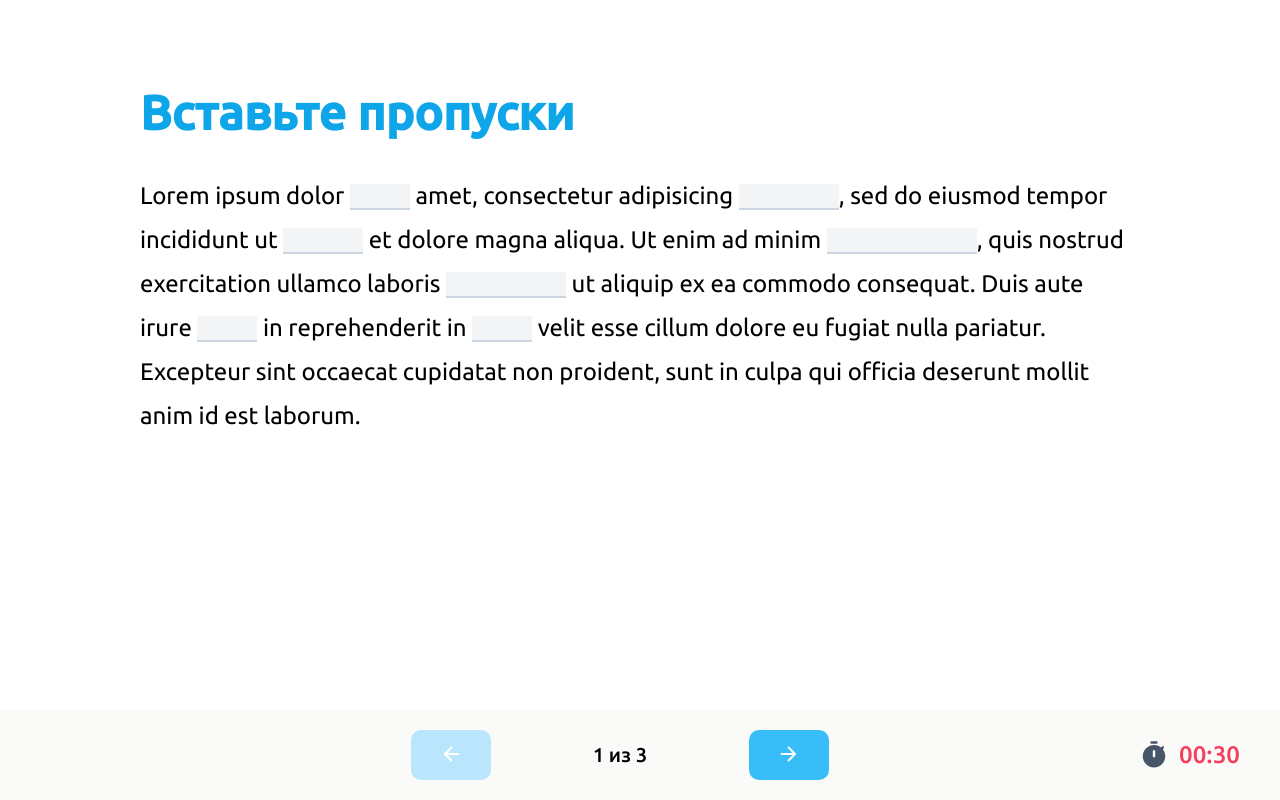
After one commit to syviline/vega1, a Flask app: page /task in a window 1280 px wide. The commit adds this page. Run offline with Flask 2, Linux system fonts and the light colour scheme.

Commit message:
task template

```diff
--- a/app.py
+++ b/app.py
@@ -6,6 +6,14 @@ app = Flask(__name__)
 def index():
     return render_template('landing.html')
 
+@app.route('/home')
+def home():
+    return render_template('home.html')
+
+@app.route('/task')
+def task():
+    return render_template('task.html')
+
 
 if __name__ == "__main__":
     app.run(debug=True)
--- /dev/null
+++ b/static/style/home.css
@@ -0,0 +1,5 @@
+* {
+  font-family: 'Inter', 'Ubuntu', sans-serif;
+  padding: 0;
+  margin: 0;
+}
--- /dev/null
+++ b/static/style/task.css
@@ -0,0 +1,161 @@
+* {
+  font-family: 'Ubuntu', sans-serif;
+  padding: 0;
+  margin: 0;
+}
+
+html, body {
+  height: 100%;
+}
+
+.footer__container {
+  width: 500px;
+  margin: 0 auto;
+}
+
+.container {
+  max-width: 1000px;
+  margin: 0 auto;
+}
+
+body {
+  display: flex;
+  flex-direction: column;
+}
+
+.content {
+  font-family: 'Inter', sans-serif;
+  flex: 1 0 auto;
+  font-weight: 400;
+  font-size: 24px;
+  line-height: 44px;
+}
+
+.content .container {
+  padding: 50px;
+}
+
+h1 {
+  padding: 40px 0;
+  color: #0ea5e9;
+}
+
+.task__input {
+  height: 26px;
+  font-size: 22px;
+  width: 60px;
+  border: none;
+  border-bottom: 2px solid #cbd5e1;
+  background-color: #f3f4f6;
+  box-sizing: border-box;
+  outline: none;
+  padding: 0 8px;
+}
+
+.lWKqsa {
+  width: 100px;
+}
+
+.smcSLA {
+  width: 80px;
+}
+
+.sllwOa {
+  width: 150px;
+}
+
+.WklakS {
+  width: 120px;
+}
+
+footer {
+  display: flex;
+  font-size: 20px;
+  justify-content: space-between;
+  align-items: center;
+  font-weight: 500;
+  flex-shrink: 0;
+  height: 90px;
+  background-color: #fafaf9;
+}
+
+footer .footer__container {
+  flex: 2;
+  display: flex;
+  min-width: 300px;
+  justify-content: space-evenly;
+  align-items: center;
+}
+
+footer .footer__left {
+  flex: 1;
+}
+
+footer .footer__right {
+  flex: 1;
+}
+
+footer button {
+  width: 80px;
+  height: 50px;
+  border: none;
+  border-radius: 10px;
+  background-color: #38bdf8;
+  color: white;
+  outline: none;
+  transition: 0.2s;
+}
+
+.footer__right {
+  display: flex;
+  align-items: center;
+  justify-content: flex-end;
+  margin-right: 40px;
+  font-size: 24px;
+}
+
+.footer__right .icon {
+  color: #475569;
+  font-size: 30px;
+  margin-right: 10px;
+}
+
+.footer__right .timer__time {
+  color: #f43f5e;
+}
+
+footer button:hover {
+  cursor: pointer;
+  background-color: #0ea5e9;
+  transition: 0.2s;
+}
+
+footer button.inactive {
+  background-color: #bae6fd;
+  cursor: default;
+}
+
+@media(max-width:770px) {
+  footer {
+    justify-content: space-between;
+  }
+
+  footer .footer__left {
+    display: none;
+  }
+
+  .content .container {
+    padding: 15px;
+  }
+
+  .task__text {
+    font-size: 20px;
+    line-height: 34px;
+  }
+}
+
+@media(max-width:450px) {
+  footer button {
+    width: 50px;
+  }
+}
--- a/templates/landing.html
+++ b/templates/landing.html
@@ -36,6 +36,10 @@
           <div class="form">
             <div class="label">Регистрация</div>
             <div class="login__element">
+              <span class="input__label">Логин:</span>
+              <input type="text">
+            </div>
+            <div class="login__element">
               <span class="input__label">Почта:</span>
               <input type="text">
             </div>
--- /dev/null
+++ b/templates/task.html
@@ -0,0 +1,42 @@
+<!DOCTYPE html>
+<html lang="en">
+<head>
+  <meta charset="UTF-8">
+  <meta name="viewport" content="width=device-width, initial-scale=1.0">
+  <meta http-equiv="X-UA-Compatible" content="ie=edge">
+  <title>Document</title>
+  <link rel="preconnect" href="https://fonts.gstatic.com">
+  <link href="https://fonts.googleapis.com/css2?family=Inter:wght@300;400;500;800&display=swap" rel="stylesheet">
+  <link href="https://fonts.googleapis.com/css2?family=Ubuntu:wght@300;400;500&display=swap" rel="stylesheet">
+  <link href="https://fonts.googleapis.com/icon?family=Material+Icons+Round" rel="stylesheet">
+  <link rel="stylesheet" href="{{ url_for('static', filename='style/task.css') }}">
+</head>
+<body>
+  <div class="content">
+    <div class="container">
+      <h1 class="task__label">Вставьте пропуски</h1>
+      <div class="task__text">Lorem ipsum dolor <input class="qWKksmS task__input"> amet, consectetur adipisicing <input class="lWKqsa task__input">, sed do eiusmod tempor incididunt ut <input class="smcSLA task__input"> et dolore magna aliqua. Ut enim ad minim <input class="sllwOa task__input">, quis nostrud exercitation ullamco laboris <input class="WklakS task__input"> ut aliquip ex ea commodo consequat. Duis aute irure <input class="SoowiS task__input"> in reprehenderit in <input class="qWKksmS task__input"> velit esse cillum dolore eu fugiat nulla pariatur. Excepteur sint occaecat cupidatat non proident, sunt in culpa qui officia deserunt mollit anim id est laborum.</div>
+    </div>
+  </div>
+  <footer>
+    <div class="footer__left"></div>
+    <div class="footer__container">
+      <button class="back inactive">
+        <span class="material-icons-round">arrow_back</span>
+      </button>
+      <div class="info">1 из 3</div>
+      <button class="forward">
+        <span class="material-icons-round">arrow_forward</span>
+      </button>
+    </div>
+    <div class="footer__right">
+      <span class="material-icons-round icon">
+        timer
+      </span>
+      <span class="timer__time">
+        00:30
+      </span>
+    </div>
+  </footer>
+</body>
+</html>
```
Also changed, not shown: static/style/landing.css (+53 -3 lines), templates/home.html (added, +17 -0 lines).
